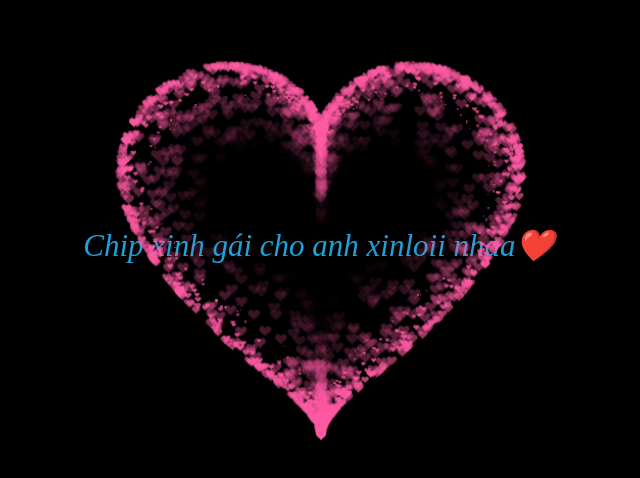
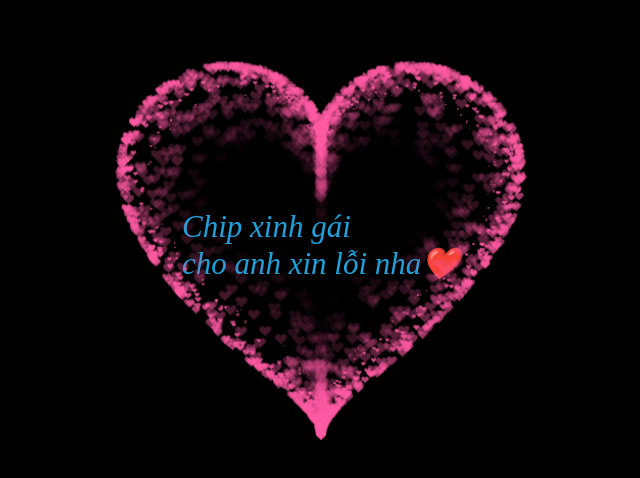
Before and after one commit to wwwyeulam/Tuxinloima, a plain HTML site: page index.html in a window 1280 px wide. Shown: the part 152-630 px from the top of the page, without its empty margins (319-959 px from the left). Drawn offline with Linux system fonts and the light colour scheme.

Commit message:
Update index.html

```diff
--- a/index.html
+++ b/index.html
@@ -331,7 +331,7 @@ var ParticlePool = (function() {
         align-items: center;
         justify-content: center;
         margin-bottom: 5px;
-        text-align: center;">Chip xinh gái cho anh xinloii nhaa❤️</div>;
+        <div style="text-align: center;">Chip xinh gái <br> cho anh xin lỗi nha❤️</div>
 
  </BODY>
 </HTML>
```
